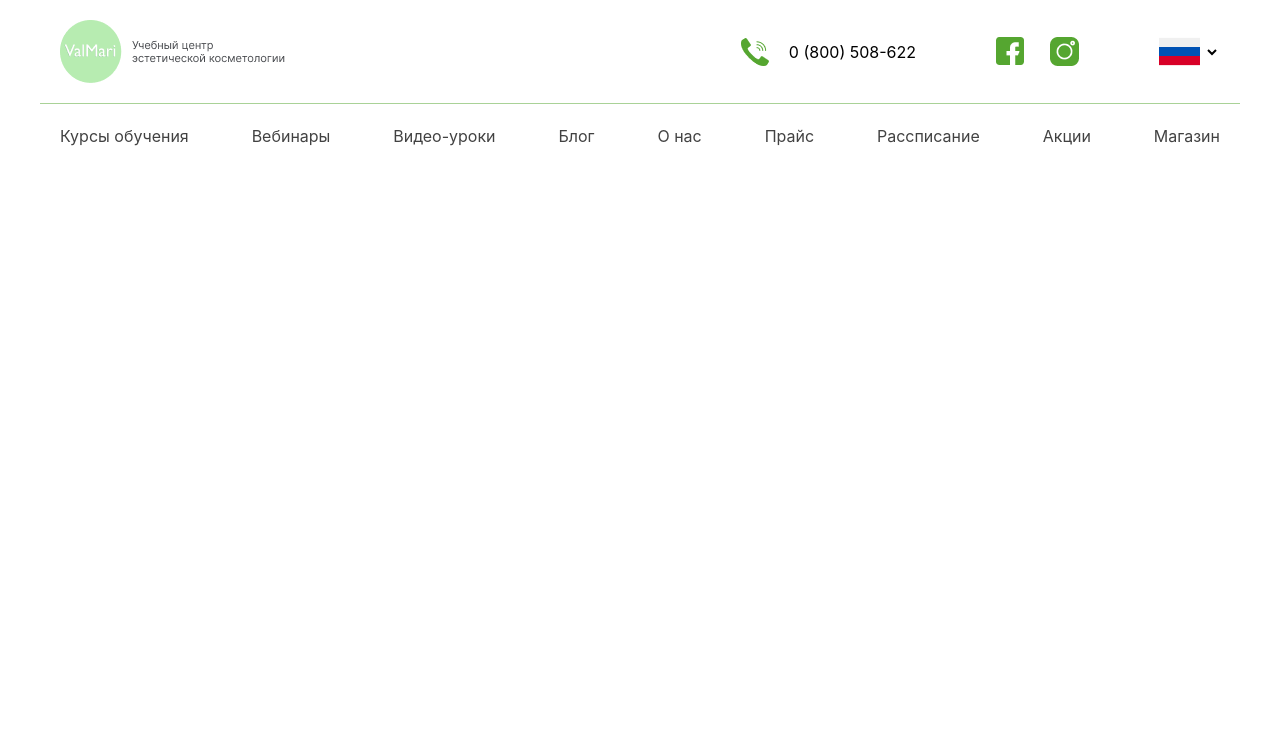
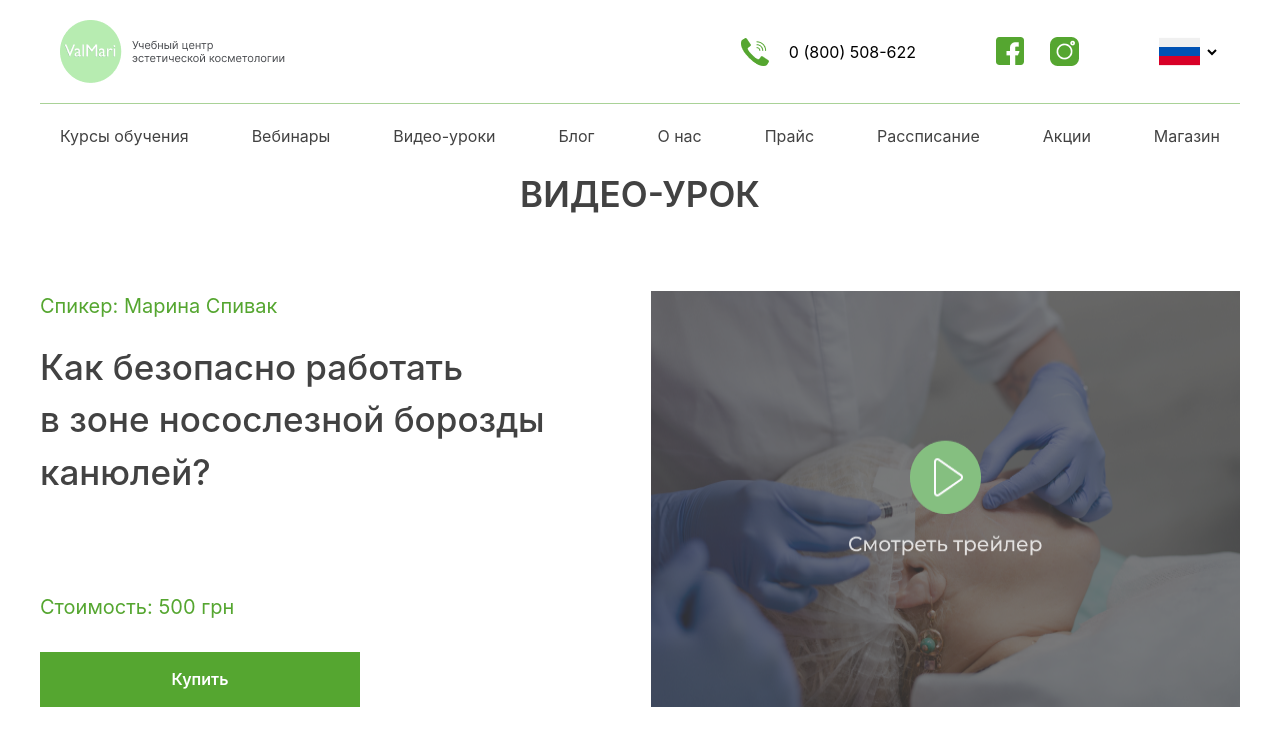
Before and after one commit to Abubakr-63/group-project, a website: page src/Page10.html in a window 1280 px wide. Drawn offline with nearby package versions, Linux system fonts and the light colour scheme; files that its build step writes are made by us from their sources.

Commit message:
sec1  page10

```diff
--- a/src/Page10.html
+++ b/src/Page10.html
@@ -1,11 +1,13 @@
 <!DOCTYPE html>
 <html lang="en">
+
 <head>
     <meta charset="UTF-8">
     <link rel="stylesheet" href="./output.css">
     <meta name="viewport" content="width=device-width, initial-scale=1.0">
     <title>Document</title>
 </head>
+
 <body>
     <header class="flex items-center justify-between max-w-[1200px] m-auto p-5 border-b border-b-[#A9D297]">
         <img src="./manuimages/лого (1) 1.png" alt="">
@@ -31,5 +33,25 @@
         <p>Акции</p>
         <p>Магазин</p>
     </header>
+    <section class="flex flex-col max-w-[1200px] m-auto">
+        <h1 class="text-[35px] font-[600] uppercase text-center text-[#424242]">Видео-урок</h1>
+        <div class="flex justify-between flex-row mt-[70px] ">
+            <aside class="flex flex-col justify-between h-[416px]">
+                <div class="flex flex-col gap-[20px]">
+                    <p class="text-[20px] text-[#55A630] dont-[500]">Спикер: Марина Спивак</p>
+                    <h1 class="text-[35px] font-[500] text-[#424242]">Как безопасно работать <br> в зоне носослезной
+                        борозды
+                        <br> канюлей?
+                    </h1>
+                </div>
+                <div class="flex flex-col gap-[30px]">
+                    <p class="text-[20px] text-[#55A630]">Стоимость: 500 грн</p>
+                    <button class="w-[320px] h-[55px] bg-[#55A630] text-white text-[16px] font-semibold">Купить</button>
+                </div>
+            </aside>
+            <img src="./manuimages/Group 150.png" alt="">
+        </div>
+    </section>
 </body>
+
 </html>
```
Also changed, not shown: src/manuimages/Group 150.png (added). Lines whose indentation alone changed are shown as unchanged.
